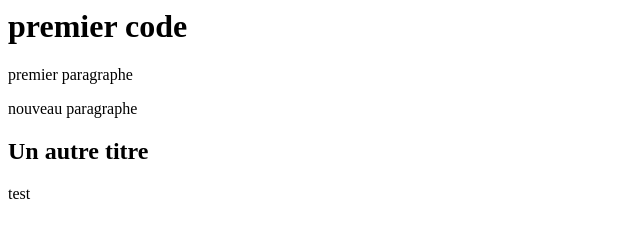
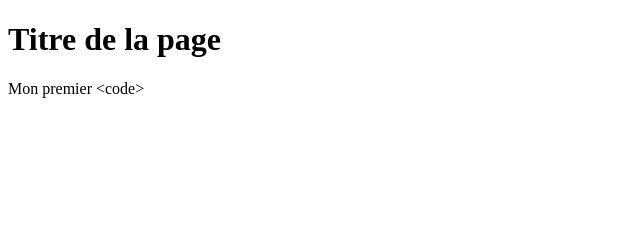
Before and after one commit to Nika-Stanic/premier-code, a plain HTML site: page index.html in a window 1280 px wide. Shown: the whole page, without its empty margins (0-640 px from the left). Drawn offline with Linux system fonts and the light colour scheme.

Commit message:
nouveau code de base

```diff
--- a/index.html
+++ b/index.html
@@ -1,5 +1,26 @@
-<h1> premier code </h1>
-<p> premier paragraphe </p>
-<p> nouveau paragraphe </p>
-<h2> Un autre titre </h2>
-<p>test</p>
+<!DOCTYPE html>
+<html lang="fr"> <!-- précise la langue du contenu de la page -->
+<head>
+    <!-- Jeu de caractères utilisé pour l'encodage du fichier HTML -->
+    <meta charset="UTF-8">
+
+    <!-- Très important !!! Bloque le zoom automatique sur smartphones -->
+    <meta name="viewport" content="width=device-width, initial-scale=1.0">
+
+    <!-- Titre de la page -->
+    <title>Steve Fallet | Mon 1er code</title>
+
+    <!-- Auteur -->
+    <meta name="author" content="Laure Dinateur">
+
+    <!-- Favicons : icône de la page dans plusieurs tailles et formats -->
+    <link rel="apple-touch-icon" sizes="180x180" href="/apple-touch-icon.png">
+    <link rel="icon" type="image/png" sizes="32x32" href="/favicon-32x32.png">
+    <link rel="icon" type="image/png" sizes="16x16" href="/favicon-16x16.png">
+    <link rel="manifest" href="/site.webmanifest">
+</head>
+<body>
+<h1>Titre de la page</h1>
+<p>Mon premier &lt;code&gt;</p>
+</body>
+</html>
```
